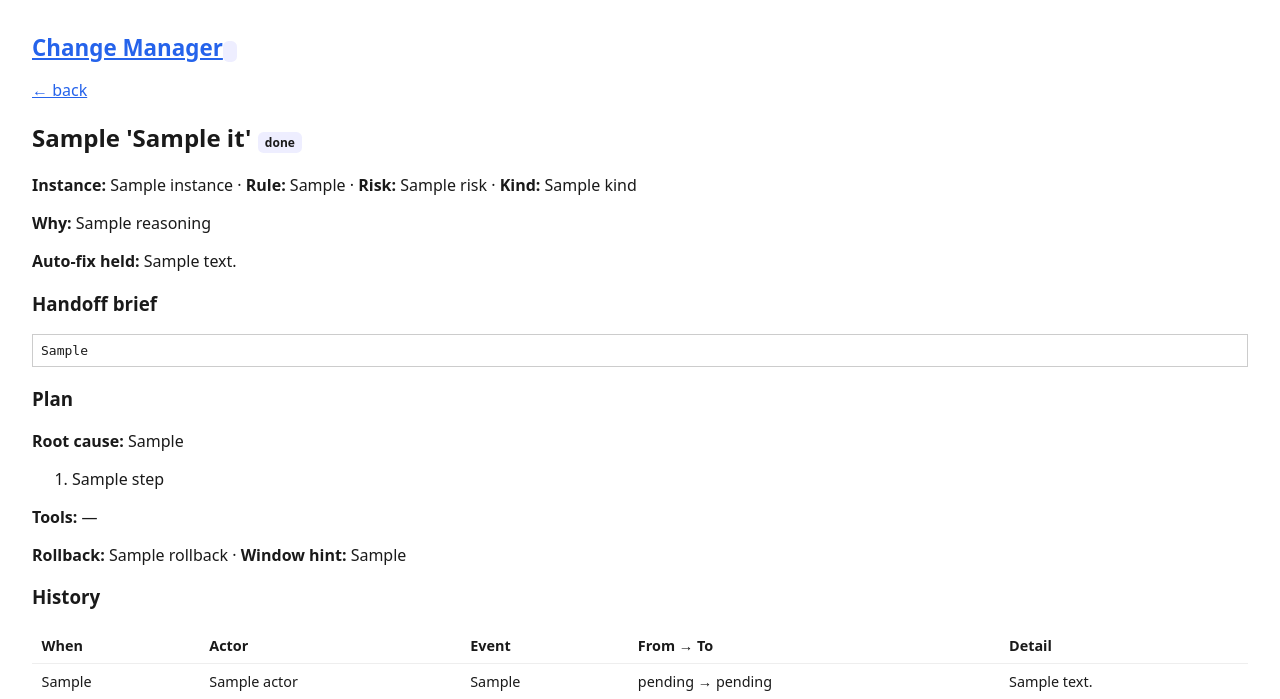
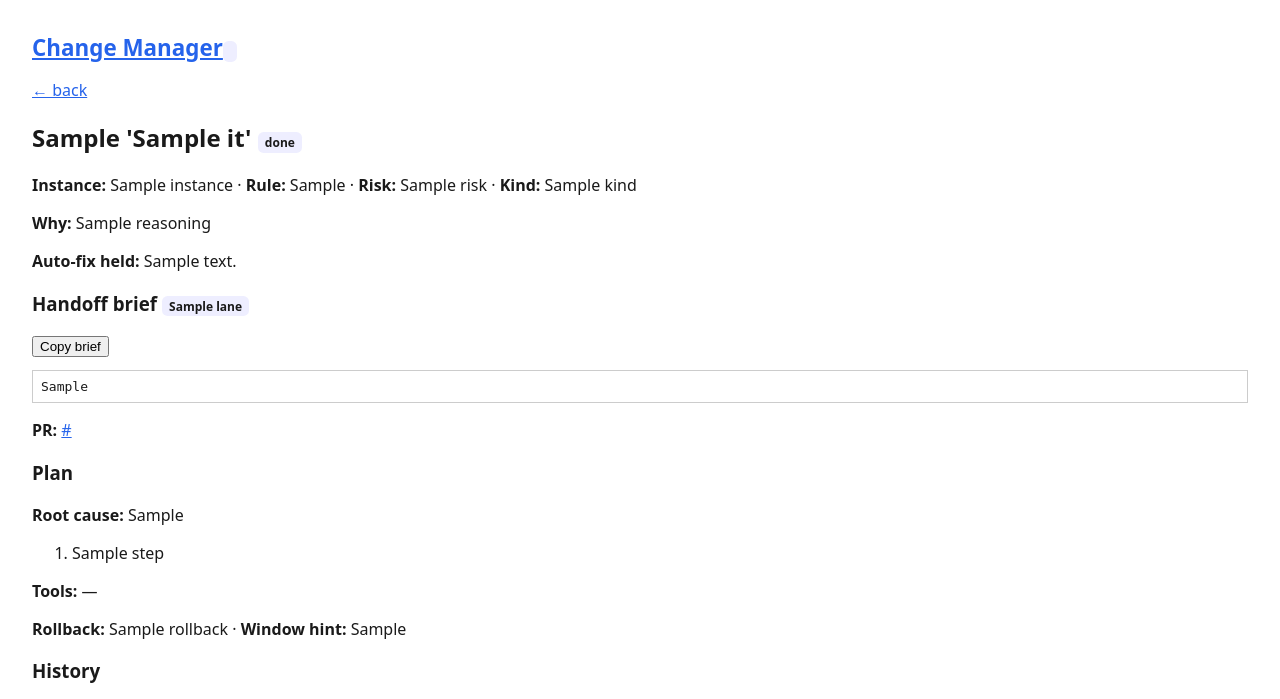
Before and after one commit to AlobarQuest/change-manager, a FastAPI app: template app/templates/item_detail.html in a window 1280 px wide. Shown: the top 699 px of the page. Run offline with FastAPI, Linux system fonts and the light colour scheme; the template is opened without the code that fills it: most values are stand-ins (such as "Sample title", 1, 10 or a date in 2020); some libraries are stand-ins or nearby versions.

Commit message:
feat(gui): copy-pastable brief, lane badge, pr_url, Phase-2 dispatch seam

```diff
--- a/app/templates/item_detail.html
+++ b/app/templates/item_detail.html
@@ -7,13 +7,15 @@
 <p><strong>Why:</strong> {{ it.reasoning }}</p>
 {% if it.note %}<p><strong>Auto-fix held:</strong> {{ it.note }}</p>{% endif %}
 {% if it.handoff_brief %}
-<h3>Handoff brief</h3>
+<h3>Handoff brief <span class="badge">{{ it.lane }}</span></h3>
 {% if it.status in ["pending", "blocked"] %}
-<form method="post" action="/items/{{ it.id }}/handoff">
-  <button type="submit">Hand off</button>
-</form>
+<form method="post" action="/items/{{ it.id }}/handoff"><button type="submit">Hand off</button></form>
 {% endif %}
-<pre style="white-space:pre-wrap;border:1px solid #ccc;padding:8px">{{ it.handoff_brief }}</pre>
+<button type="button" onclick="navigator.clipboard.writeText(document.getElementById('brief-{{ it.id }}').innerText)">Copy brief</button>
+<pre id="brief-{{ it.id }}" style="white-space:pre-wrap;border:1px solid #ccc;padding:8px">{{ it.handoff_brief }}</pre>
+{% if it.pr_url %}<p><strong>PR:</strong> <a href="{{ it.pr_url }}">{{ it.pr_url }}</a></p>{% endif %}
+<!-- DISPATCH SEAM (Phase 2): a future "Dispatch to build agent" control posts to /items/{{ it.id }}/dispatch here.
+     Phase 1 is human-only — copy the brief above into a build agent manually. Do NOT auto-spawn an agent. -->
 {% endif %}
 
 <h3>Plan</h3>
```
Also changed, not shown: tests/test_web_handoff_gui_refine.py (added, +36 -0 lines).
